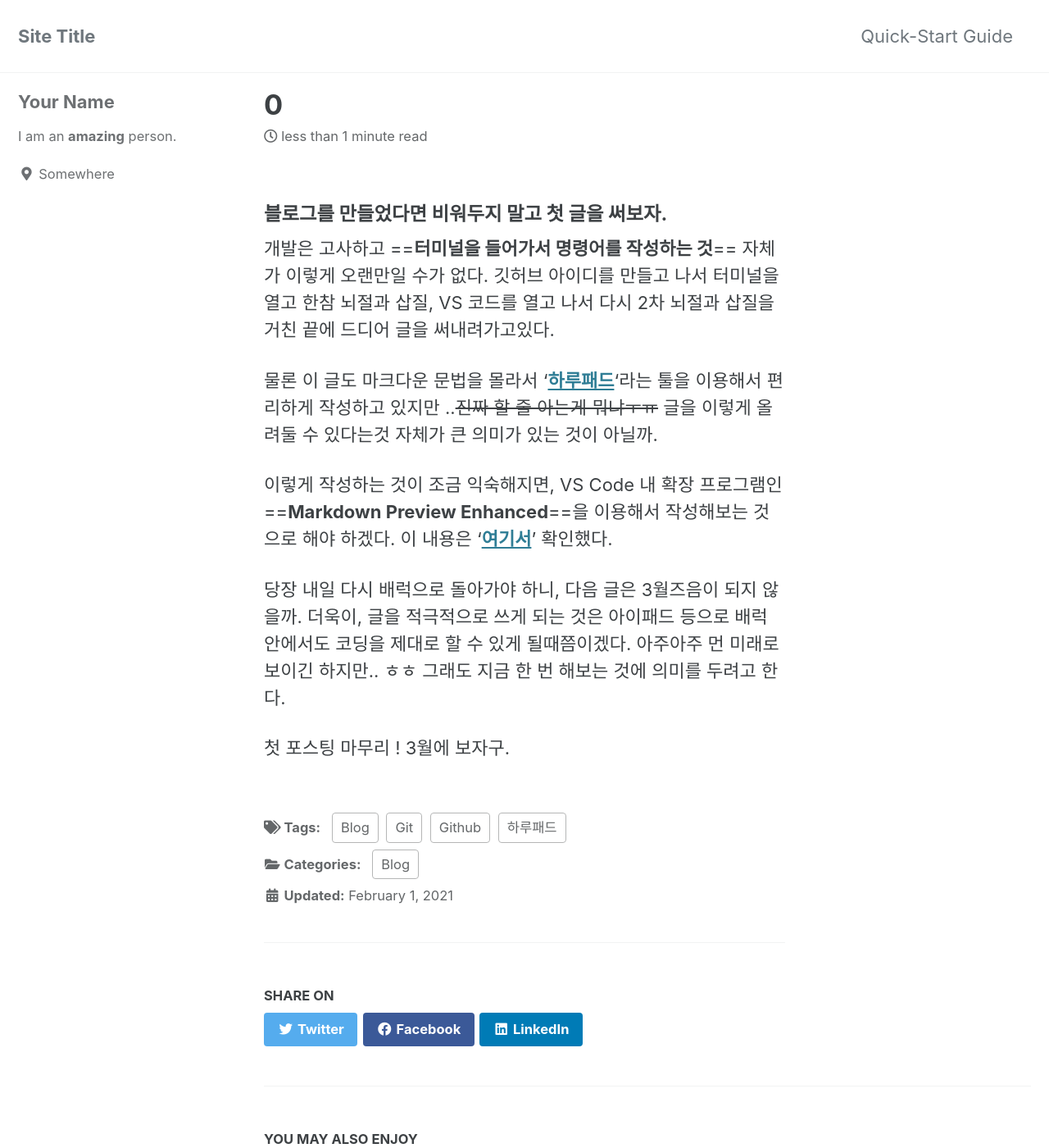
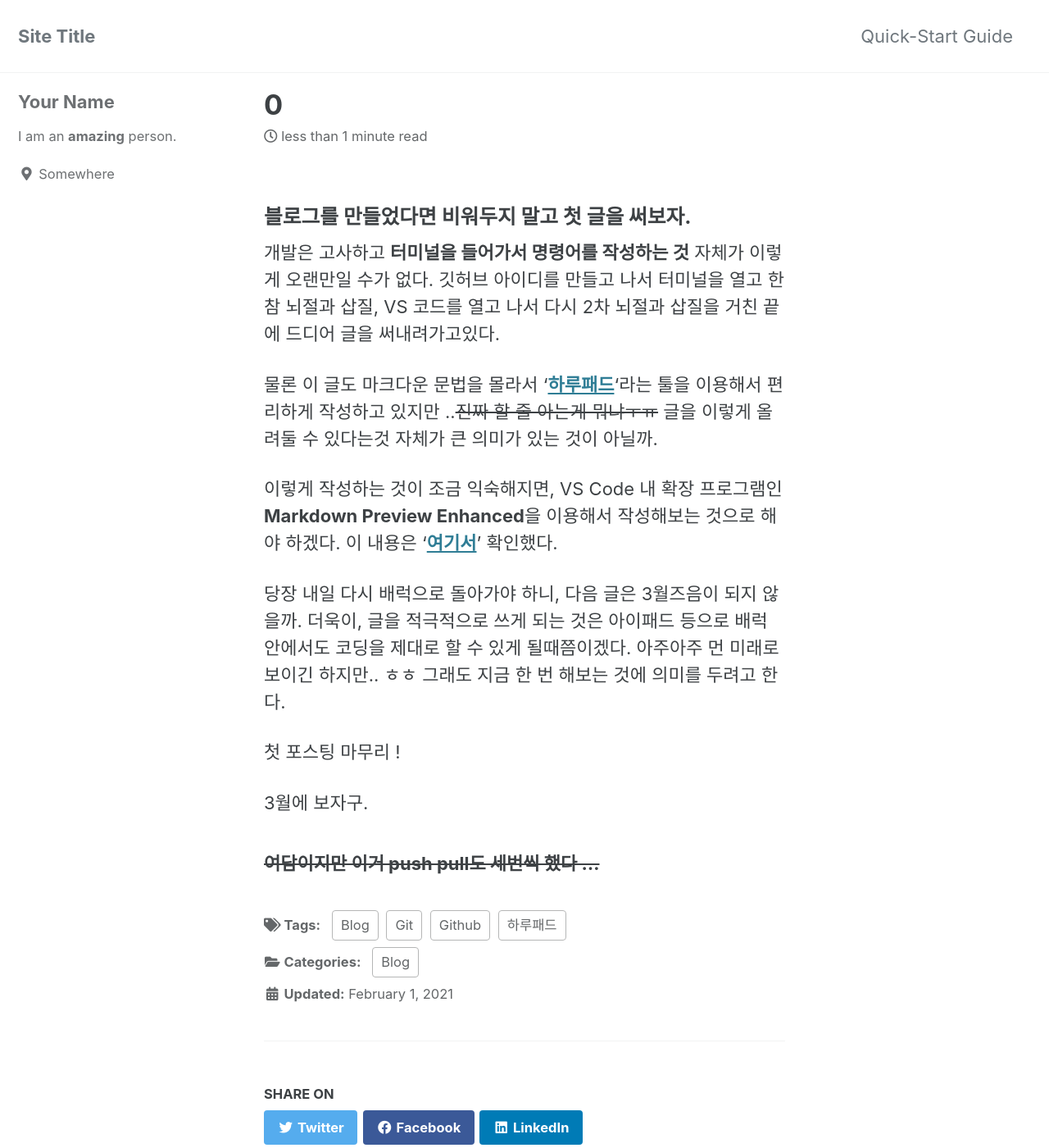
Before and after one commit to JyngJ/JyngJ.github.io, a Jekyll site: the page built from _posts/2021-02-01-0.md, in a window 1280 px wide and 1400 px high. Shown: the whole window at 82% size. Built offline with Jekyll 4.4.1, drawn with Linux system fonts in a browser that asks for light colours; cached includes are drawn as plain includes.

Commit message:
git commit -m "post_1_2"

```diff
--- a/_posts/2021-02-01-0.md
+++ b/_posts/2021-02-01-0.md
@@ -14,14 +14,21 @@ date: 2021-02-01
 last_modified_at: 2021-02-01
 ---
 
-#### 블로그를 만들었다면 비워두지 말고 첫 글을 써보자.
- 개발은 고사하고 ==**터미널을 들어가서 명령어를 작성하는 것**== 자체가 이렇게 오랜만일 수가 없다. 깃허브 아이디를 만들고 나서 터미널을 열고 한참 뇌절과 삽질, VS 코드를 열고 나서 다시 2차 뇌절과 삽질을 거친 끝에 드디어 글을 써내려가고있다.
+### 블로그를 만들었다면 비워두지 말고 첫 글을 써보자.
+
+ 개발은 고사하고 **터미널을 들어가서 명령어를 작성하는 것** 자체가 이렇게 오랜만일 수가 없다. 깃허브 아이디를 만들고 나서 터미널을 열고 한참 뇌절과 삽질, VS 코드를 열고 나서 다시 2차 뇌절과 삽질을 거친 끝에 드디어 글을 써내려가고있다.
+
 
  물론 이 글도 마크다운 문법을 몰라서 '[**하루패드**](http://pad.haroopress.com/page.html)'라는 툴을 이용해서 편리하게 작성하고 있지만 ..~~진짜 할 줄 아는게 뭐냐ㅜㅠ~~ 글을 이렇게 올려둘 수 있다는것 자체가 큰 의미가 있는 것이 아닐까.
 
-이렇게 작성하는 것이 조금 익숙해지면, VS Code 내 확장 프로그램인 ==**Markdown Preview Enhanced**==을 이용해서 작성해보는 것으로 해야 하겠다. 이 내용은 '[**여기서**](https://ansohxxn.github.io/blog/posting/)' 확인했다.
+이렇게 작성하는 것이 조금 익숙해지면, VS Code 내 확장 프로그램인 **Markdown Preview Enhanced**을 이용해서 작성해보는 것으로 해야 하겠다. 이 내용은 '[**여기서**](https://ansohxxn.github.io/blog/posting/)' 확인했다.
+
 
  당장 내일 다시 배럭으로 돌아가야 하니, 다음 글은 3월즈음이 되지 않을까. 더욱이, 글을 적극적으로 쓰게 되는 것은 아이패드 등으로 배럭 안에서도 코딩을 제대로 할 수 있게 될때쯤이겠다. 아주아주 먼 미래로 보이긴 하지만.. ㅎㅎ 그래도 지금 한 번 해보는 것에 의미를 두려고 한다.
 
 첫 포스팅 마무리 !
+
 3월에 보자구.
+
+
+###### ~~여담이지만 이거 push pull도 세번씩 했다 ...~~
```
